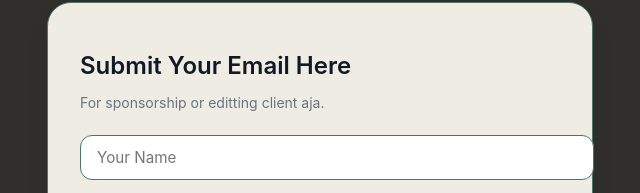
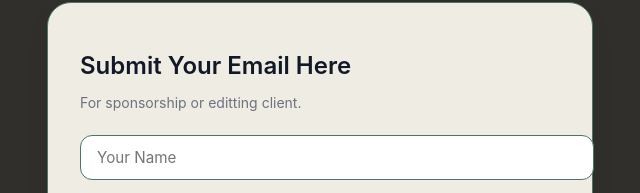
Before and after one commit to zonaeldorado/zonacontact, a plain HTML site: page index.html in a window 1280 px wide. Shown: the part 153-346 px from the top of the page, 320-960 px from the left. Drawn offline with Linux system fonts and the light colour scheme.

Commit message:
Update index.html

```diff
--- a/index.html
+++ b/index.html
@@ -94,8 +94,7 @@
     <div class="card">
       <h1>Submit Your Email Here</h1>
       <p>
-        For sponsorship or editting client
-        aja.
+        For sponsorship or editting client.
       </p>
 
       <form action="https://formsubmit.co/zonaeldorado@gmail.com" method="POST">
```
